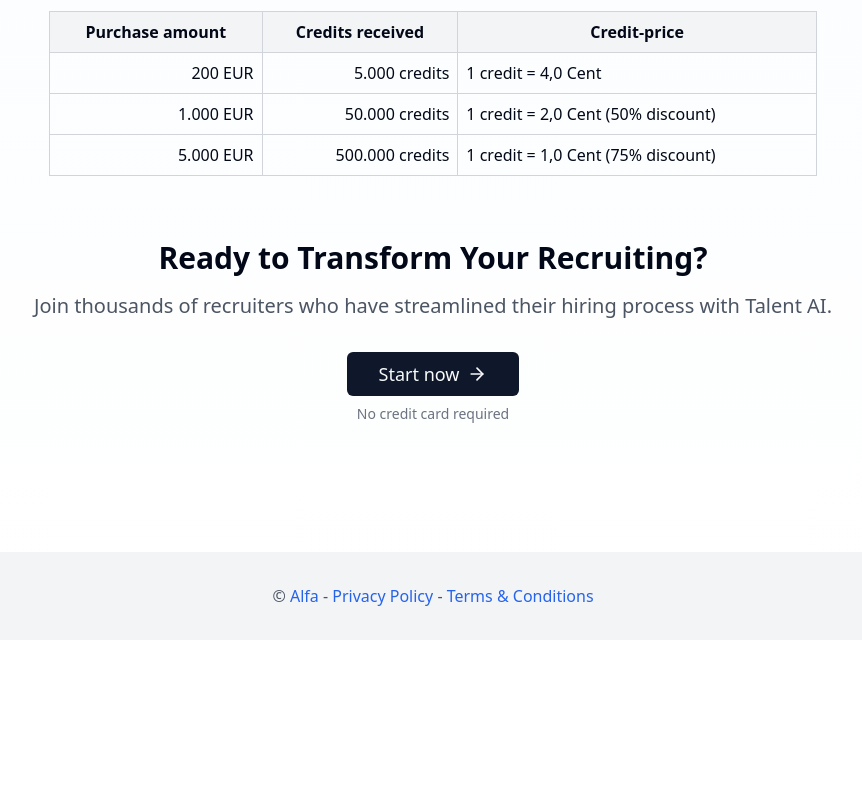
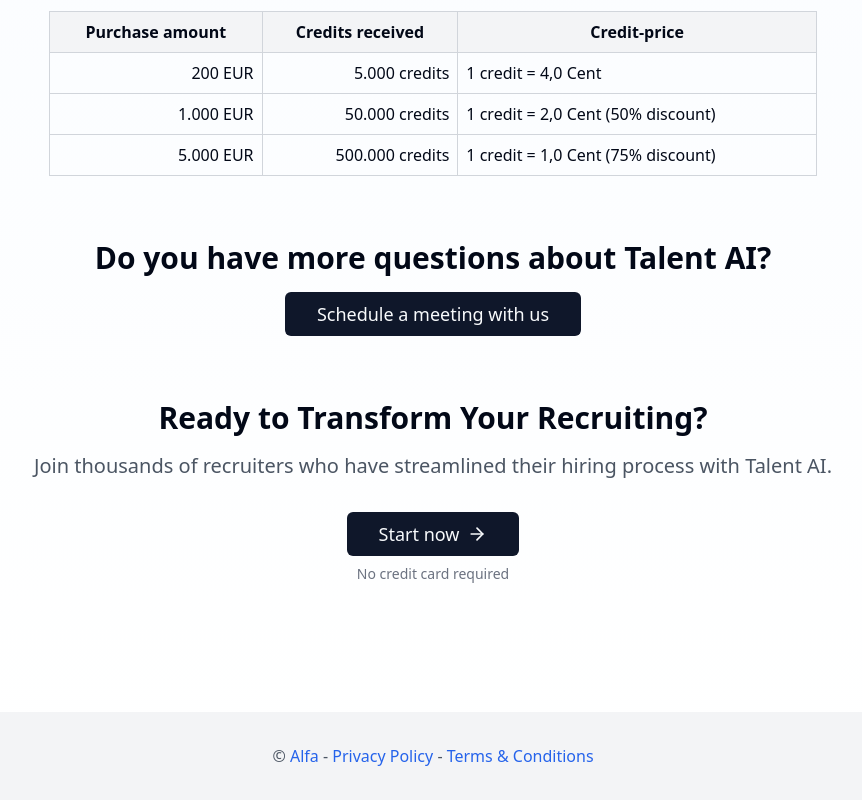
Before and after one commit to alfabc/talent-ai, a React (Vite) app: page / in a window 1280 px wide. Shown: the part 2462-3262 px from the top of the page, without its empty margins (207-1069 px from the left). Before the commit the page ends 3102 px from the top, so only its background shows below. Built offline with nearby package versions, Linux system fonts and the light colour scheme.

Commit message:
Add scheduling section to homepage
Insert a new section before the "Ready to Transform Your Recruiting?" call-to-action. This section includes the text "Do you have more questions about Talent AI?" and a button that contains the Calendly inline widget for scheduling meetings.
[skip gpt_engineer]

```diff
--- a/src/pages/Index.jsx
+++ b/src/pages/Index.jsx
@@ -16,6 +16,7 @@ import {
   SelectTrigger,
   SelectValue,
 } from "@/components/ui/select"
+import { Dialog, DialogContent, DialogHeader, DialogTitle } from "@/components/ui/dialog";
 
 const Feature = ({ icon, title, description, action }) => (
   <Card className="w-full">
@@ -121,6 +122,10 @@ const translations = {
           ]
         }
       }
+    },
+    questions: {
+      title: 'Do you have more questions about Talent AI?',
+      scheduleButton: 'Schedule a meeting with us'
     },
     cta: {
       title: 'Ready to Transform Your Recruiting?',
@@ -230,6 +235,10 @@ const translations = {
         }
       }
     },
+    questions: {
+      title: '¿Tienes más preguntas sobre Talent AI?',
+      scheduleButton: 'Programa una reunión con nosotros'
+    },
     cta: {
       title: '¿Listo para transformar tu reclutamiento?',
       subtitle: 'Únete a miles de reclutadores que han optimizado su proceso de contratación con Talent AI.'
@@ -338,6 +347,10 @@ const translations = {
         }
       }
     },
+    questions: {
+      title: 'Haben Sie weitere Fragen zu Talent AI?',
+      scheduleButton: 'Vereinbaren Sie ein Gespräch mit uns'
+    },
     cta: {
       title: 'Bereit, Ihre Rekrutierung zu transformieren?',
       subtitle: 'Schließen Sie sich Tausenden von Recruitern an, die ihren Einstellungsprozess mit Talent AI optimiert haben.'
@@ -372,6 +385,7 @@ const Index = () => {
   const [isVideoModalOpen, setIsVideoModalOpen] = useState(false);
   const [isSlideShowModalOpen, setIsSlideShowModalOpen] = useState(false);
   const [isQuizExampleModalOpen, setIsQuizExampleModalOpen] = useState(false);
+  const [isCalendlyModalOpen, setIsCalendlyModalOpen] = useState(false);
   const detectBrowserLanguage = () => {
     const browserLang = navigator.language || navigator.userLanguage;
     if (browserLang.startsWith('de')) return 'de';
@@ -399,6 +413,8 @@ const Index = () => {
   const closeSlideShowModal = () => setIsSlideShowModalOpen(false);
   const openQuizExampleModal = () => setIsQuizExampleModalOpen(true);
   const closeQuizExampleModal = () => setIsQuizExampleModalOpen(false);
+  const openCalendlyModal = () => setIsCalendlyModalOpen(true);
+  const closeCalendlyModal = () => setIsCalendlyModalOpen(false);
 
   return (
     <div className="min-h-screen bg-gradient-to-b from-blue-50 to-white">
@@ -496,6 +512,13 @@ const Index = () => {
 
         <PricingSection t={t} />
 
+        <section className="text-center mb-16">
+          <h3 className="text-3xl font-semibold mb-4">{t.questions?.title || 'Do you have more questions about Talent AI?'}</h3>
+          <Button size="lg" className="text-lg" onClick={openCalendlyModal}>
+            {t.questions?.scheduleButton || 'Schedule a meeting with us'}
+          </Button>
+        </section>
+
         <section className="text-center">
           <h3 className="text-3xl font-semibold mb-4">{t.cta?.title || 'Ready to Transform Your Recruiting?'}</h3>
           <p className="text-xl text-gray-600 mb-8">{t.cta?.subtitle || 'Join thousands of recruiters who have streamlined their hiring process with Talent AI.'}</p>
@@ -512,6 +535,16 @@ const Index = () => {
       <VideoModal isOpen={isVideoModalOpen} onClose={closeVideoModal} />
       <SlideShowModal isOpen={isSlideShowModalOpen} onClose={closeSlideShowModal} />
       <QuizExampleModal isOpen={isQuizExampleModalOpen} onClose={closeQuizExampleModal} />
+
+      <Dialog open={isCalendlyModalOpen} onOpenChange={closeCalendlyModal}>
+        <DialogContent className="sm:max-w-[800px] p-0">
+          <DialogHeader>
+            <DialogTitle className="p-4">{t.questions?.scheduleButton || 'Schedule a meeting with us'}</DialogTitle>
+          </DialogHeader>
+          <div className="calendly-inline-widget" data-url="https://calendly.com/alfabcn?hide_gdpr_banner=1" style={{minWidth: "320px", height: "700px"}}></div>
+          <script type="text/javascript" src="https://assets.calendly.com/assets/external/widget.js" async></script>
+        </DialogContent>
+      </Dialog>
 
       <footer className="bg-gray-100 py-8 mt-16">
         <div className="container mx-auto px-4 text-center text-gray-600">
```
